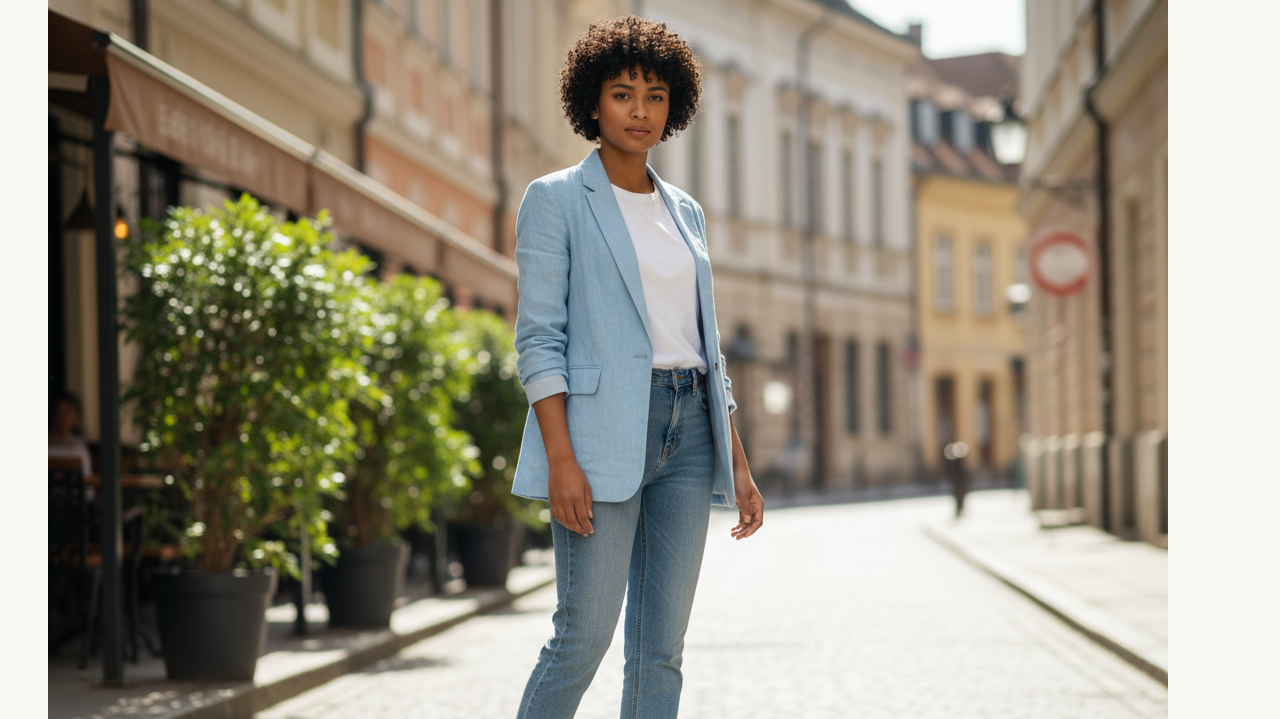
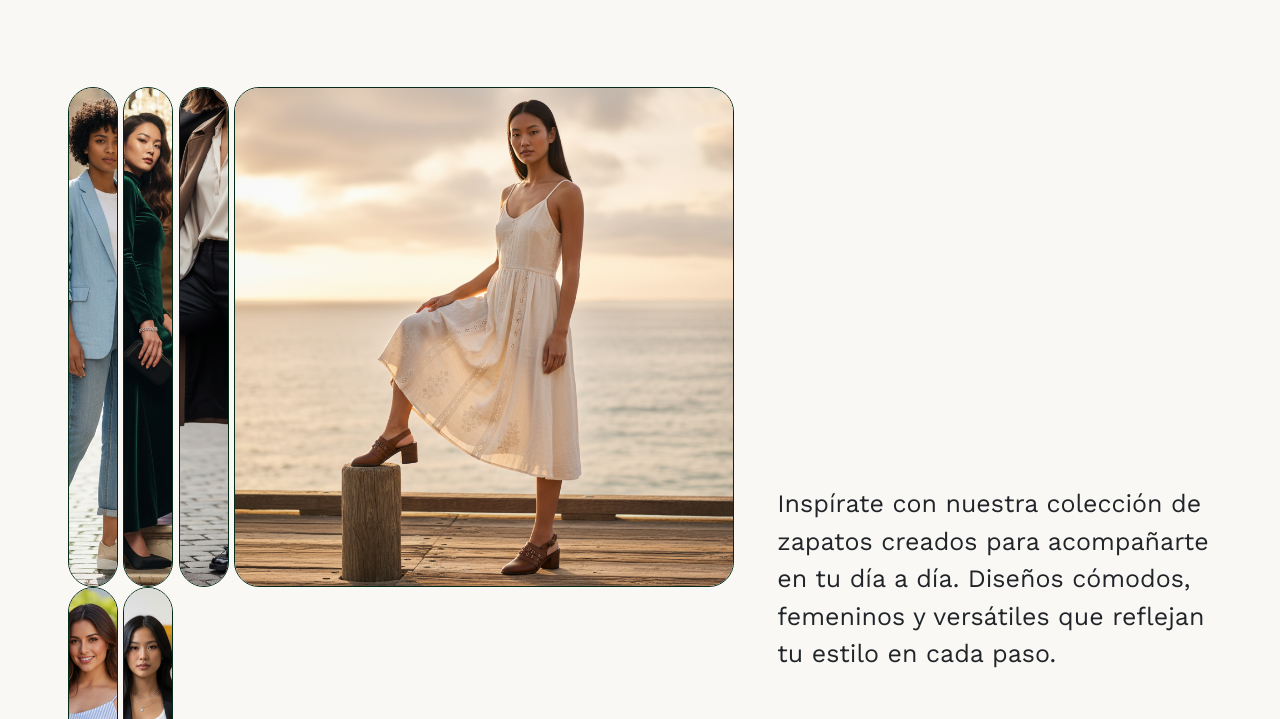
Before and after one commit to studentcgm-24/Web_Piel_de_Pie, a plain HTML site: page client/index.html in a window 1280 px wide. Shown: the part 1921-2640 px from the top of the page. Drawn offline with nearby package versions, Linux system fonts and the light colour scheme.

Commit message:
Update index.css

```diff
--- a/client/css/index.css
+++ b/client/css/index.css
@@ -239,3 +239,50 @@
         .footer-input:focus { outline: none; box-shadow: 0 0 0 0.2rem rgba(178,187,161,0.25); border-color: var(--accent); }
         @media (min-width: 480px) { .fs-5-responsive { font-size: 2.5rem; } }
         @media (min-width: 864px) { .two-col-lg { display: flex; gap: 2rem; } }
+
+
+
+.galeria{
+    width: 100%;
+    padding: 20px;
+    margin-top: 50px;
+}
+
+.galeria h2{
+    font-weight: 600;
+}
+
+.galeria .container_galeria{
+    width: 100%;
+    margin-top: 20px;
+    display: flex;
+    align-items: center;
+    justify-content: space-between;
+}
+
+.galeria .container_imagenes{
+    width: 60%;
+}
+
+.container_imagenes img{
+    width: 50px;
+    height: 500px;
+    object-fit: cover;
+    cursor: pointer;
+    border-radius: 25px;
+    transition: all .3s ease-out;
+    border: solid 1px #042c18;
+}
+
+.container_imagenes img.activo{
+    width: 500px;
+}
+
+.container_imagenes img:hover{
+    transform: scale(.98);
+}
+
+.parrafo{
+    width: 38%;
+    font-size: 25px;
+}
```
